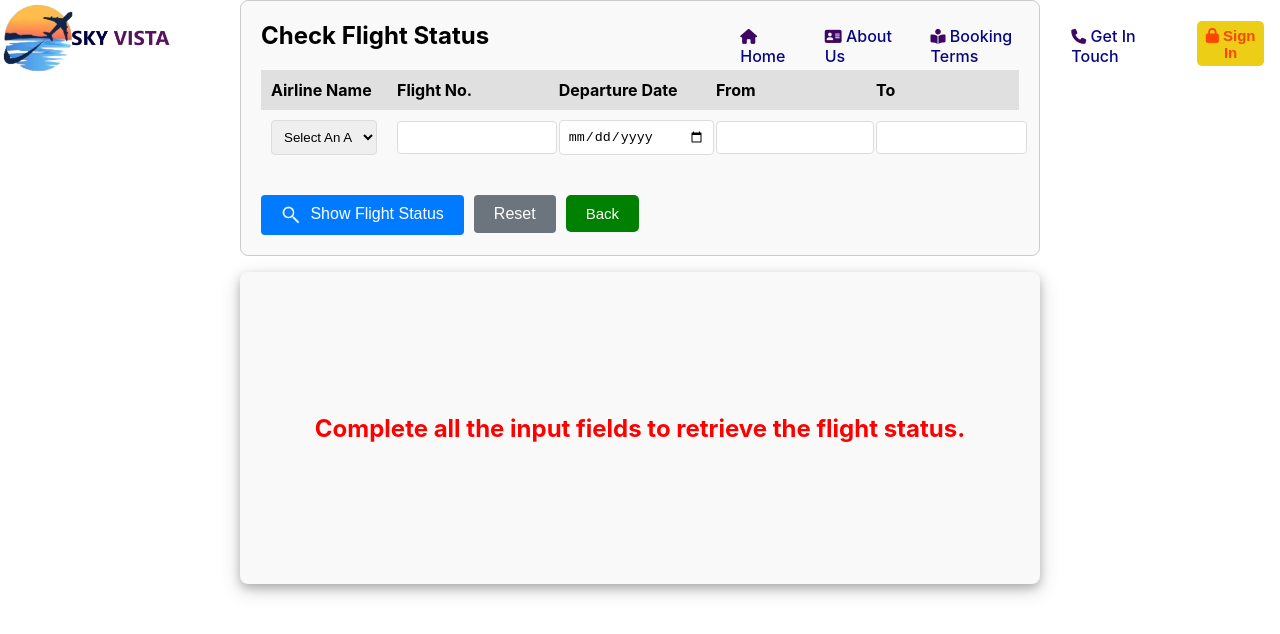
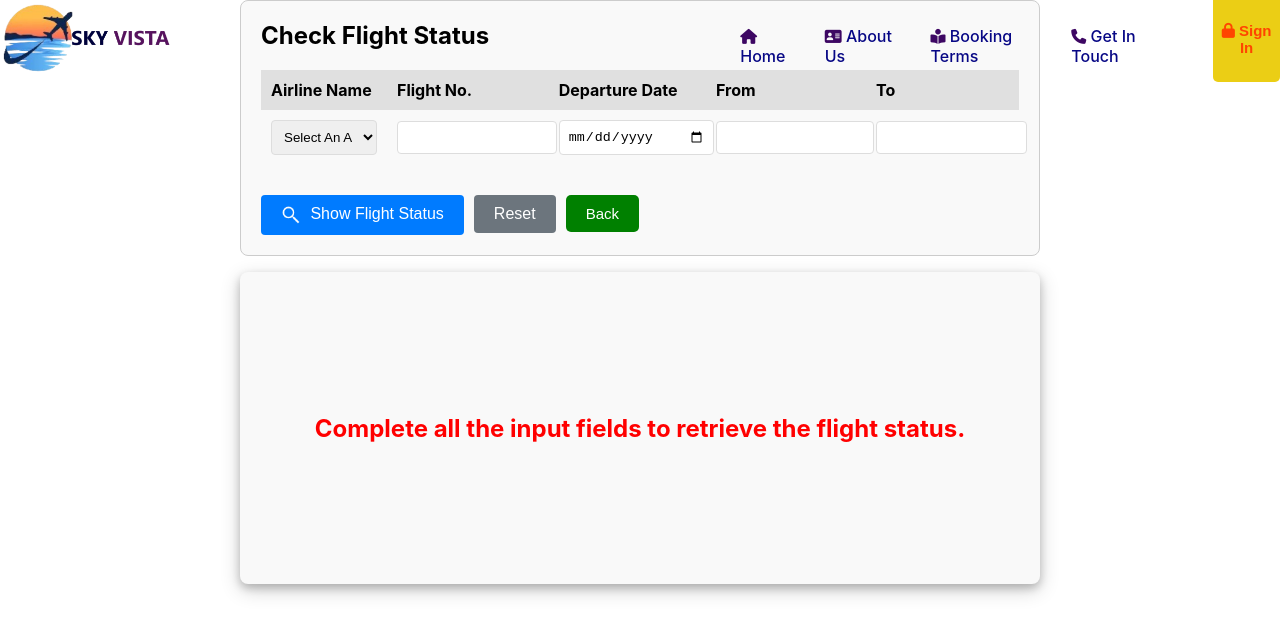
Before and after one commit to SakshiRastogi1302/Flight-Tracking-Application, a React (Create React App) app in the folder Frontend/: page /checkFlightStatus in a window 1280 px wide. Shown: the top 634 px of the page. Built offline with nearby package versions, Linux system fonts and the light colour scheme.

Commit message:
moved the sign in button out of nav items

```diff
--- a/Frontend/src/components/HeaderComponent.js
+++ b/Frontend/src/components/HeaderComponent.js
@@ -12,8 +12,8 @@ const HeaderComponent = () => {
         <Link to='/about' className='link'><li><i className="fa-solid fa-address-card"></i> About Us</li></Link>
         <Link to='/bookingTerms' className='link'><li><i className="fa-solid fa-book-open-reader"></i> Booking Terms</li></Link>
         <Link to='/contact' className='link'><li><i className="fa-solid fa-phone"></i> Get In Touch</li></Link>
-        <button className='signInBtn'><p className='signInBtnText'><i className="fa-solid fa-lock"></i> Sign In</p></button>
       </ul>
+      <button className='signInBtn'><p className='signInBtnText'><i className="fa-solid fa-lock"></i> Sign In</p></button>
     </div>
   )
 }
```
